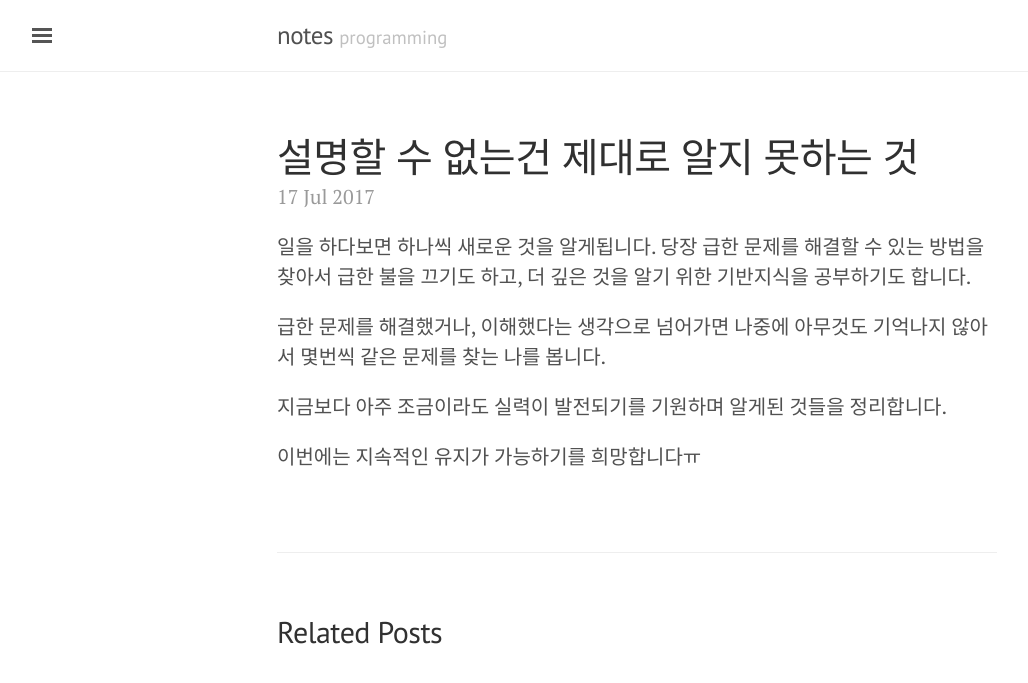
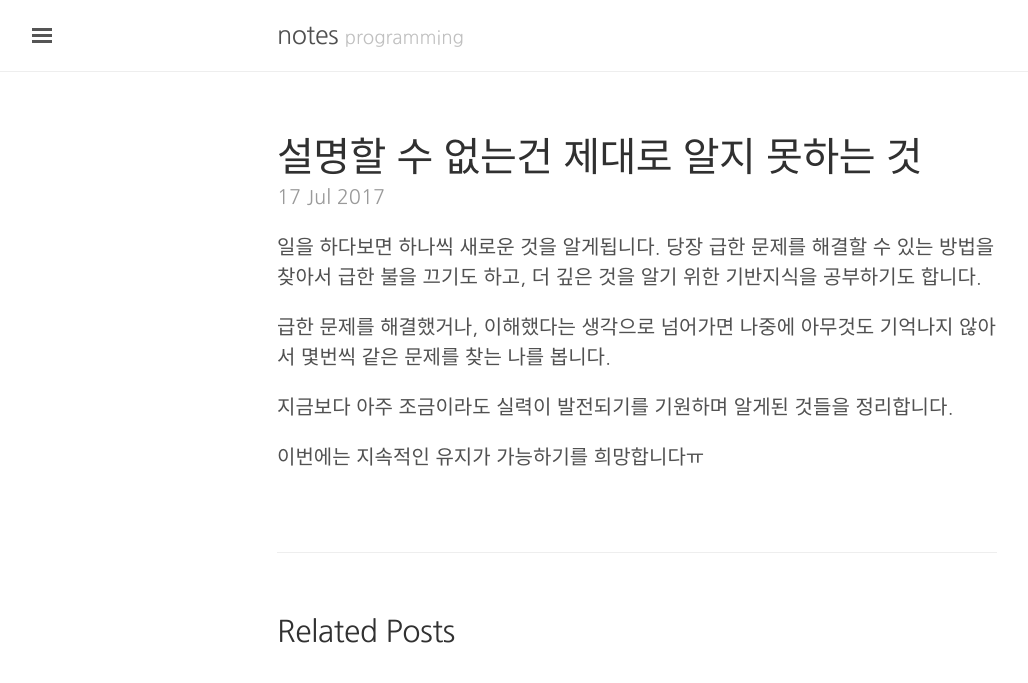
Before and after one commit to smilejp/smilejp.github.io, a Jekyll site: the page built from _posts/2017-07-17-start.md, in a window 1280 px wide. Shown: the top 683 px of the page, without its empty margins (3-1031 px from the left). Built offline with Jekyll 4.4.1, drawn with Linux system fonts in a browser that asks for light colours; some web fonts are replaced.

Commit message:
fix : 폰트 나눔고딕으로 변경

```diff
--- a/_includes/head.html
+++ b/_includes/head.html
@@ -21,6 +21,8 @@
   <link rel="stylesheet" href="{{ site.baseurl }}/public/css/lanyon.css">
   <link rel="stylesheet" href="https://fonts.googleapis.com/css?family=PT+Serif:400,400italic,700%7CPT+Sans:400">
 
+  <link rel="stylesheet" href="https://fonts.googleapis.com/earlyaccess/nanumgothic.css">
+
   <!-- Icons -->
   <link rel="apple-touch-icon-precomposed" sizes="144x144" href="{{ site.baseurl }}/public/apple-touch-icon-precomposed.png">
   <link rel="shortcut icon" href="{{ site.baseurl }}/public/favicon.ico">
--- a/public/css/custom.css
+++ b/public/css/custom.css
@@ -1,5 +1,5 @@
 /* KoPub Dotum */
-@font-face {
+/* @font-face {
   font-family: 'KoPub Dotum';
   font-style: normal;
   font-weight: 300;
@@ -25,4 +25,4 @@
   src: url(//cdn.jsdelivr.net/font-kopub/1.0/KoPubDotum-Bold.eot?#iefix) format('embedded-opentype'),
        url(//cdn.jsdelivr.net/font-kopub/1.0/KoPubDotum-Bold.woff) format('woff'),
        url(//cdn.jsdelivr.net/font-kopub/1.0/KoPubDotum-Bold.ttf) format('truetype');
-}
+} */
--- a/public/css/lanyon.css
+++ b/public/css/lanyon.css
@@ -41,11 +41,11 @@
 }
 
 html {
-  font-family: "PT Serif", "KoPub Dotum", Georgia, "Times New Roman", serif;
+  font-family: "Nanum Gothic", "PT Serif", Georgia, "Times New Roman", serif;
 }
 
 h1, h2, h3, h4, h5, h6 {
-  font-family: "PT Sans", "KoPub Dotum", Helvetica, Arial, sans-serif;
+  font-family: "Nanum Gothic", "PT Sans", Helvetica, Arial, sans-serif;
   font-weight: 400;
   color: #313131;
   letter-spacing: -.025rem;
```
